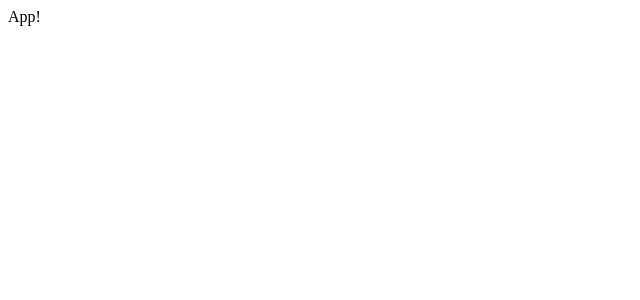
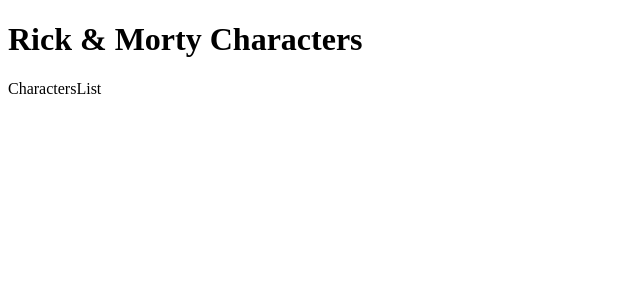
Before and after one commit to gpolli/Rick-and-Morty-Characters, a React (Create React App) app: page / in a window 1280 px wide. Shown: the top 300 px of the page, without its empty margins (0-640 px from the left). Built offline with nearby package versions, Linux system fonts and the light colour scheme; no server answers.

Commit message:
Setup basic structure

```diff
--- a/src/App.js
+++ b/src/App.js
@@ -1,7 +1,10 @@
+/* Pages */
+import Homepage from './pages/Homepage';
+
 function App() {
   return (
     <div className="App">
-      App!
+      <Homepage />
     </div>
   );
 }
--- /dev/null
+++ b/src/components/CharactersList/index.js
@@ -0,0 +1,11 @@
+import React from 'react';
+
+const CharactersList = () => {
+  return (
+    <section>
+      CharactersList
+    </section>
+  );
+}
+
+export default CharactersList;
--- /dev/null
+++ b/src/components/Pagination/index.js
@@ -0,0 +1,20 @@
+import React, { useEffect } from 'react'
+
+const Pagination = ({ endpointUrl, children }) => {
+  useEffect(function () {
+    const getFirstPageData = async function () {
+      const response = await fetch(`${endpointUrl}`);
+      const json = response.json();
+    }
+
+    getFirstPageData();
+  }, []);
+
+  return (
+    <div>
+      {children}
+    </div>
+  );
+}
+
+export default Pagination;
--- /dev/null
+++ b/src/pages/Homepage/index.js
@@ -0,0 +1,19 @@
+import React from 'react';
+/* Components */
+import Pagination from '../../components/Pagination';
+import CharactersList from '../../components/CharactersList';
+
+const Homepage = () => {
+  return (
+    <>
+      <h1>Rick & Morty Characters</h1>
+      <main>
+        <Pagination endpointUrl='https://rickandmortyapi.com/api/character'>
+          <CharactersList />
+        </Pagination>
+      </main>
+    </>
+  );
+}
+
+export default Homepage;
```
Also changed, not shown: src/components/CharacterCard/index.js (added, +9 -0 lines).
